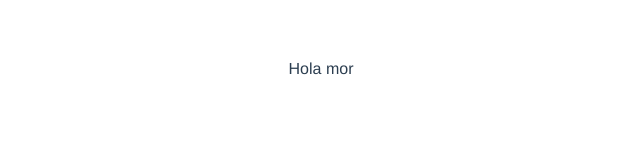
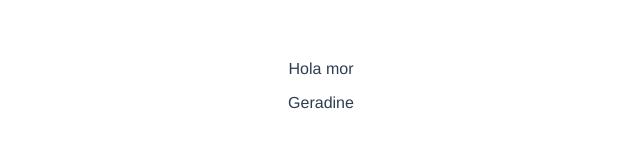
Before and after one commit to gdiazb/curso-vue-componentes-composition-api, a Vue app: page / in a window 1280 px wide. Shown: the top 162 px of the page, without its empty margins (319-959 px from the left). Built offline with nearby package versions, Linux system fonts and the light colour scheme.

Commit message:
using mixins

```diff
--- a/src/App.vue
+++ b/src/App.vue
@@ -1,10 +1,16 @@
 <template>
-  <div>{{ text }}</div>
+  <div>
+    <p>{{ text }}</p>
+    <p>{{ nombre }}</p>
+  </div>
 </template>
 
 <script>
+import base from "@/mixins/base";
+
 export default {
   name: "App",
+  mixins: [base],
   data() {
     return {
       text: "Hola mor",
--- /dev/null
+++ b/src/mixins/base.js
@@ -0,0 +1,10 @@
+export default {
+  data() {
+    return {
+      nombre: "Geradine",
+    };
+  },
+  created() {
+    console.log("base creado");
+  },
+};
```
